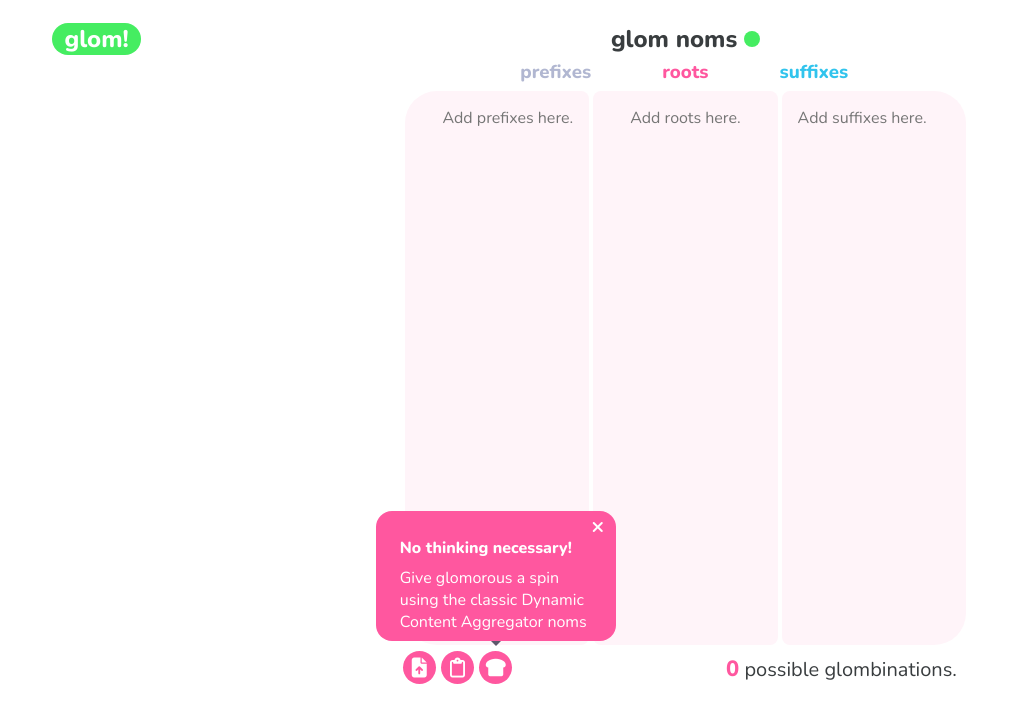
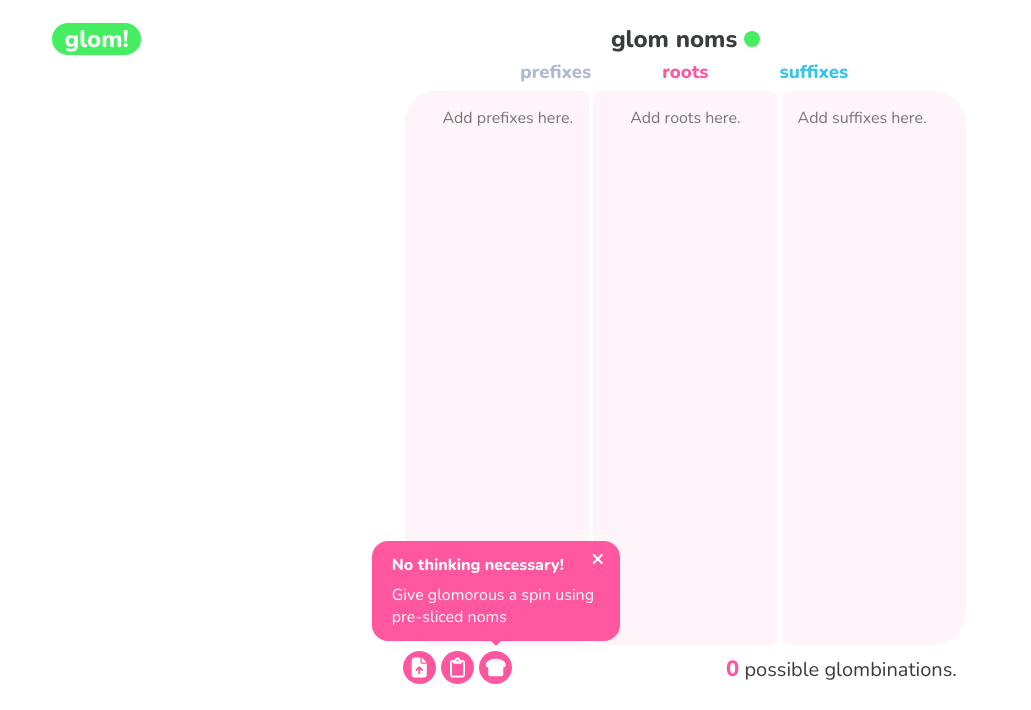
Before and after one commit to electricSnailMail/glomorous, a plain HTML site: page index.html in a window 1280 px wide. Shown: the part 90-800 px from the top of the page, without its empty margins (249-1280 px from the left). Drawn offline with nearby package versions, Linux system fonts and the light colour scheme.

Commit message:
Tooltips styles looking good with initTip

```diff
--- a/index.html
+++ b/index.html
@@ -63,28 +63,26 @@
               <i class="fas fa-file-upload"></i>
             </label>
             <input type="file" id="upload" accept=".txt">
-            <span class='tooltip'>upload noms</span>
+            <span class='tooltip-style tooltip'>upload noms</span>
           </div>
           <div class="tooltip-area button-holder">
             <div id="copy-nom-button" class="pressable icon-button active">
               <i class="far fa-clipboard"></i>
             </div>
-            <span class='tooltip'>copy noms</span>
+            <span class='tooltip-style tooltip'>copy noms</span>
           </div>
           <div class="tooltip-area button-holder">
             <div id="classic-noms-button" class="pressable icon-button active">
               <i class="fas fa-bread-slice"></i>
             </div>
-            <div id="init-tooltip" class="tooltip removed">
-              <div class="x-out-row">
-                <div class="x-out">
+            <div id="init-tooltip" class="tooltip-style show">
+                <div id="init-tooltip-x" class="x-out">
                   <i class="fas fa-times"></i>
                 </div>
-              </div>
               <p> No thinking necessary! </p>
-              <p>Give glomorous a spin using the classic Dynamic Content Aggregator noms</p>
+              <p>Give glomorous a spin using pre-sliced noms</p>
             </div>
-            <span class='tooltip'>use default noms</span>
+            <span class='tooltip-style tooltip'>use default noms</span>
           </div>
           <p id="glombo-statement">
             <span id="glombinations"></span> possible glombinations.
--- a/main.js
+++ b/main.js
@@ -290,6 +290,11 @@ document.getElementById('copy-nom-button').addEventListener('click', () => {
   );
 });
 
+document.getElementById('init-tooltip-x').addEventListener('click', () => {
+  document.getElementById('init-tooltip').classList.replace('show', 'hide');
+});
+
+
 (function() {
   for(const nomType of ['prefs', 'roots', 'suffs']) {
     if(localStorage.hasOwnProperty(nomType)) {
--- a/style.css
+++ b/style.css
@@ -210,11 +210,7 @@ footer {
   margin-right: 0.25em;
 }
 
-.tooltip {
-  visibility: hidden;
-  opacity: 0;
-  transition: opacity 0.5s ease;
-  background-color: var(--glom-granite);
+.tooltip-style {
   font-size: 16px;
   border-radius: 1em;
   padding: 0 0.5em;
@@ -226,12 +222,7 @@ footer {
   font-weight: bold;
 }
 
-.tooltip-area:hover .tooltip {
-  visibility: visible;
-  opacity: 1;
-}
-
-.tooltip-area .tooltip::after {
+.tooltip-area .tooltip-style::after {
   content: " ";
   position: absolute;
   top: 100%;
@@ -242,26 +233,44 @@ footer {
   border-color: var(--glom-granite) transparent transparent transparent;
 }
 
-#init-tooltip {
-  width: 14em;
-  white-space: normal;
-  background-color: var(--glom-pink);
+.tooltip {
+  visibility: hidden;
+  opacity: 0;
+  transition: opacity 0.5s ease;
+  background-color: var(--glom-granite);
+}
+
+.tooltip-area:hover .tooltip {
   visibility: visible;
   opacity: 1;
 }
 
+.show {
+  visibility: visible;
+}
+
+.hide {
+  visibility: hidden;
+}
+
+#init-tooltip {
+  width: 13em;
+  white-space: normal;
+  background-color: var(--glom-pink);
+  opacity: 1;
+  padding: 0.32em 1.25em;
+}
+
+#init-tooltip::after {
+  border-color: var(--glom-pink) transparent transparent transparent;
+}
+
 #init-tooltip > p {
-  margin: 0 1em 0.5em 1em;
+  margin: 0.5em 0em;
 }
 
 #init-tooltip > p:last-child {
   font-weight: normal;
-}
-
-.x-out-row {
-  display: flex;
-  justify-content: flex-end;
-  margin-top: 0.4em;
 }
 
 .x-out {
@@ -271,6 +280,9 @@ footer {
   width: 1.25em;
   height: 1.25em;
   border-radius: 0.25em;
+  position: absolute;
+  right: 0.75em;
+  top: 0.5em;
 }
 
 .x-out:hover {
```
